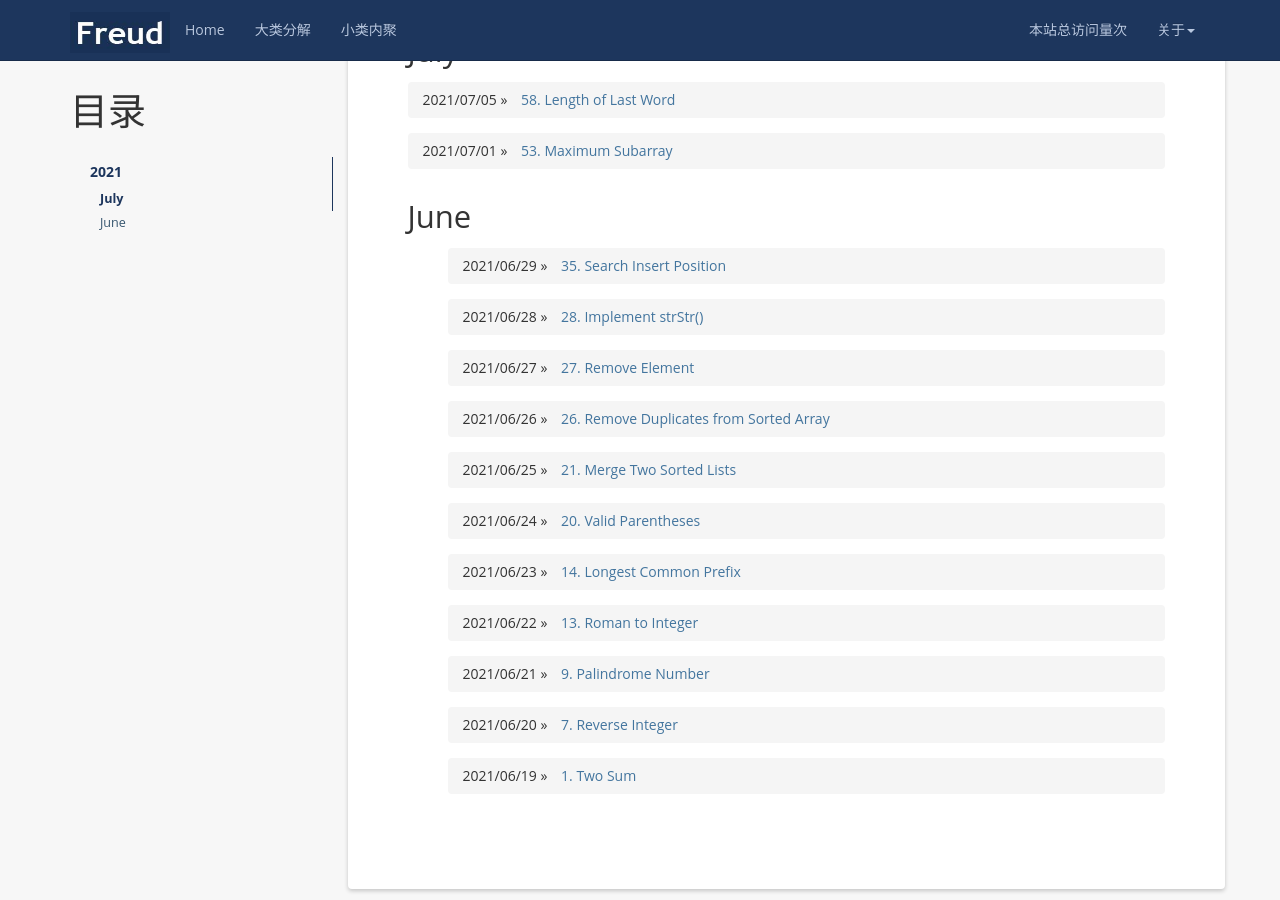
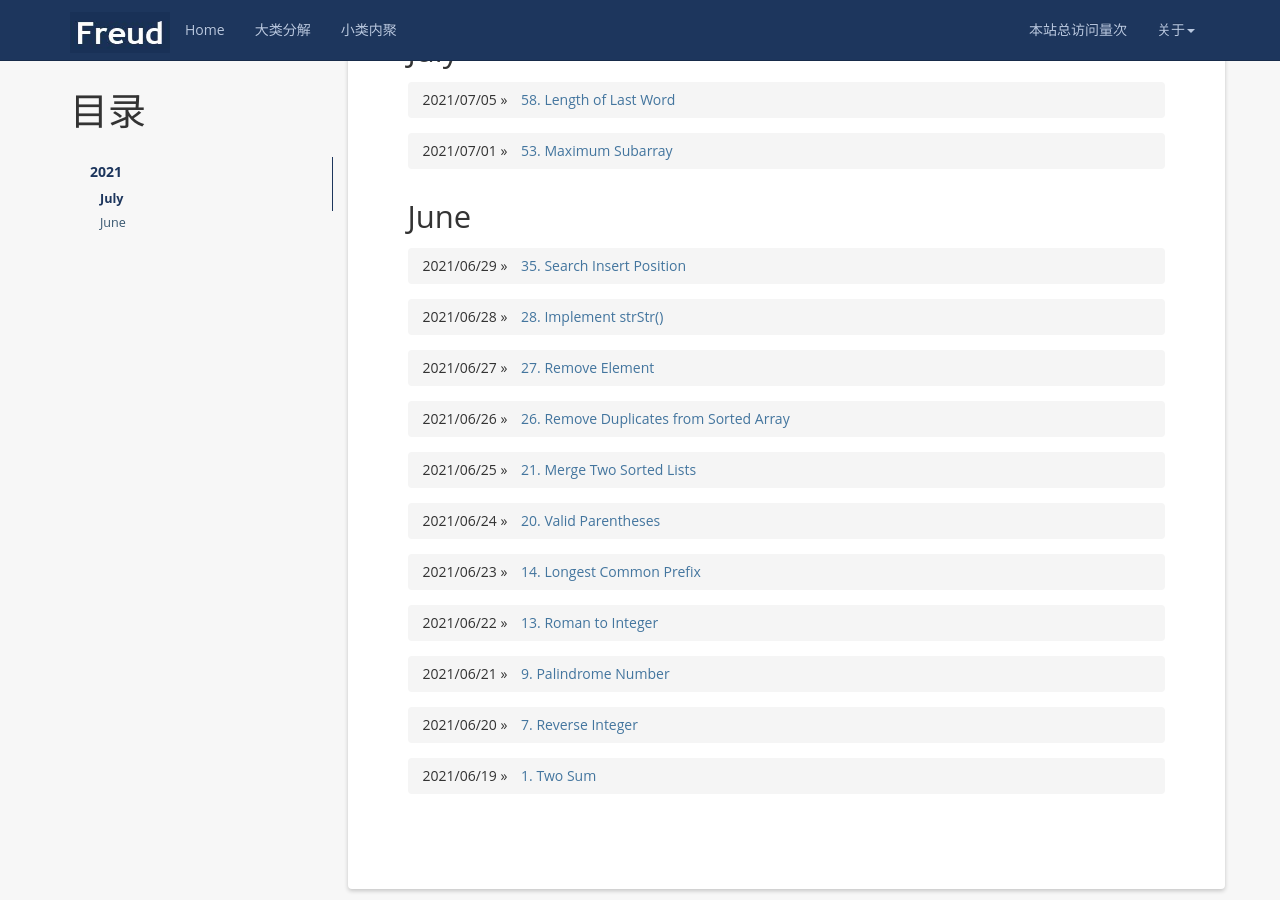
Before and after one commit to wang-jiaolong/code-record, a Jekyll site: the page built from index.html, in a window 1280 px wide and 900 px high, scrolled down 346 px. Built offline with Jekyll 4.4.1, drawn with Linux system fonts in a browser that asks for light colours; nearby versions of some CDN libraries; the list of posts is cut into pages by our own code; comment, search, counter and statistics services are not loaded.

Commit message:
Update index.html

```diff
--- a/index.html
+++ b/index.html
@@ -71,7 +71,7 @@ layout: default
                       {% if this_month != next_month %}
                         </ul>
                         <h2 id="month_{{next_year}}_{{next_month}}">{{next_month}}</h2>
-                        <ul>
+                        <ul style="padding-left: 0px;">
                       {% endif %}
                     {% endif %}
                   {% endif %}
```
